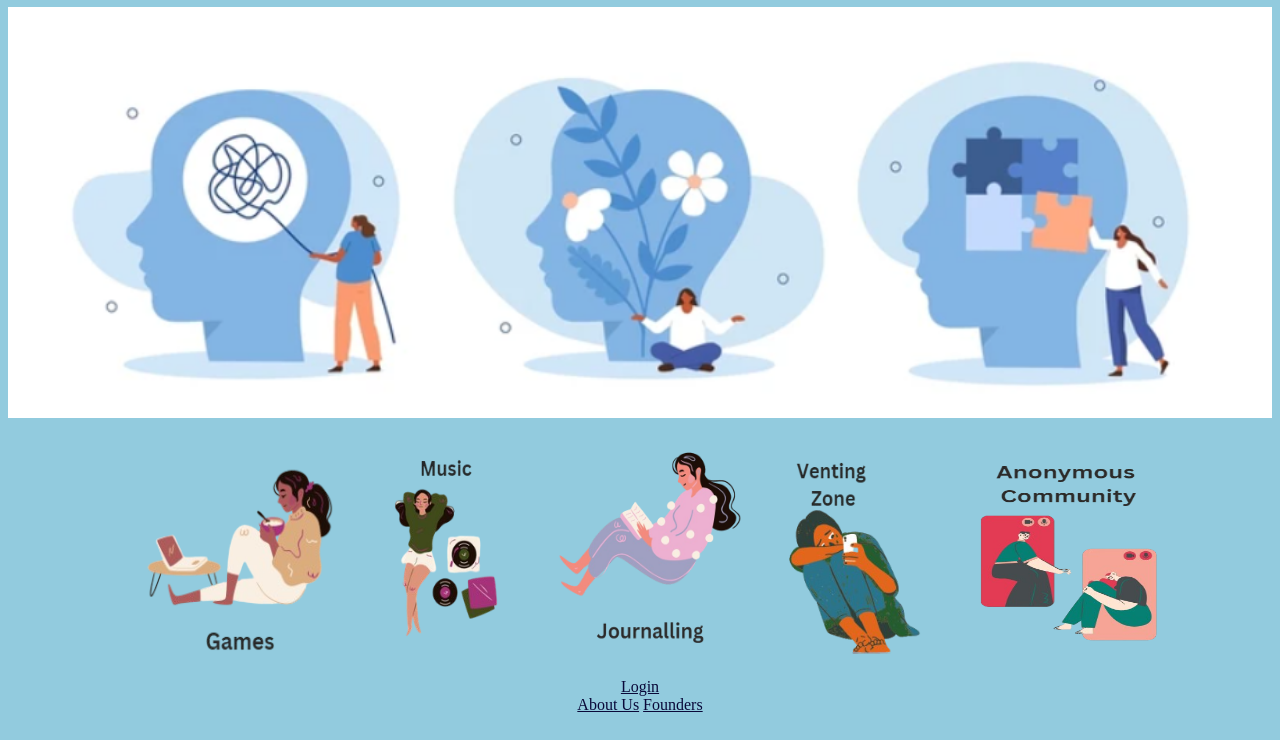
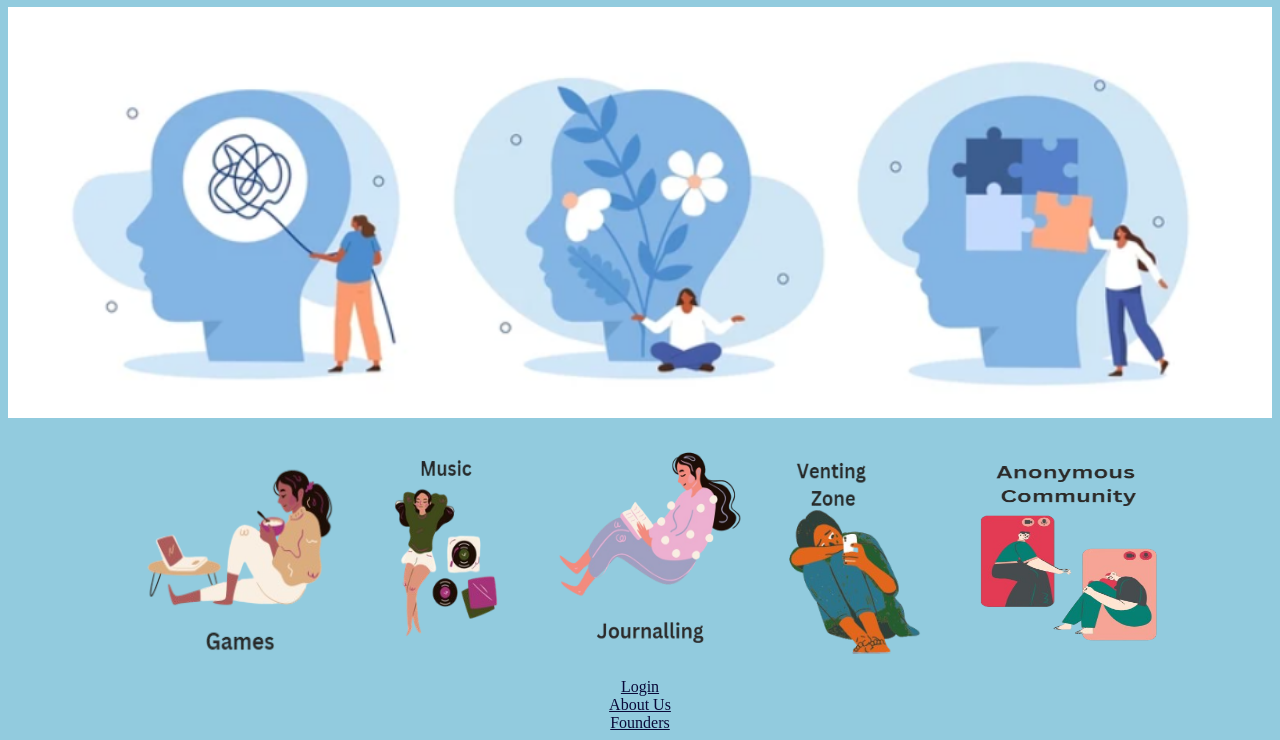
Before and after one commit to hkv-31/Seraphis, a plain HTML site: page index.html in a window 1280 px wide. Shown: the part 134-874 px from the top of the page. Drawn offline with Linux system fonts and the light colour scheme.

Commit message:
Update index.html

```diff
--- a/index.html
+++ b/index.html
@@ -23,7 +23,7 @@
         </ul>
     </section>
     <a href="./login_bootstrap.html" style="color:rgb(9, 9, 57)" class="login">Login</a><br>
-    <a href="./about.html" style="color:rgb(9, 9, 57)">About Us</a>
+    <a href="./about.html" style="color:rgb(9, 9, 57)">About Us</a></br>
     <a href="./founders.html" style="color:rgb(9, 9, 57)">Founders</a></br>
 </body>
 </html>
```
